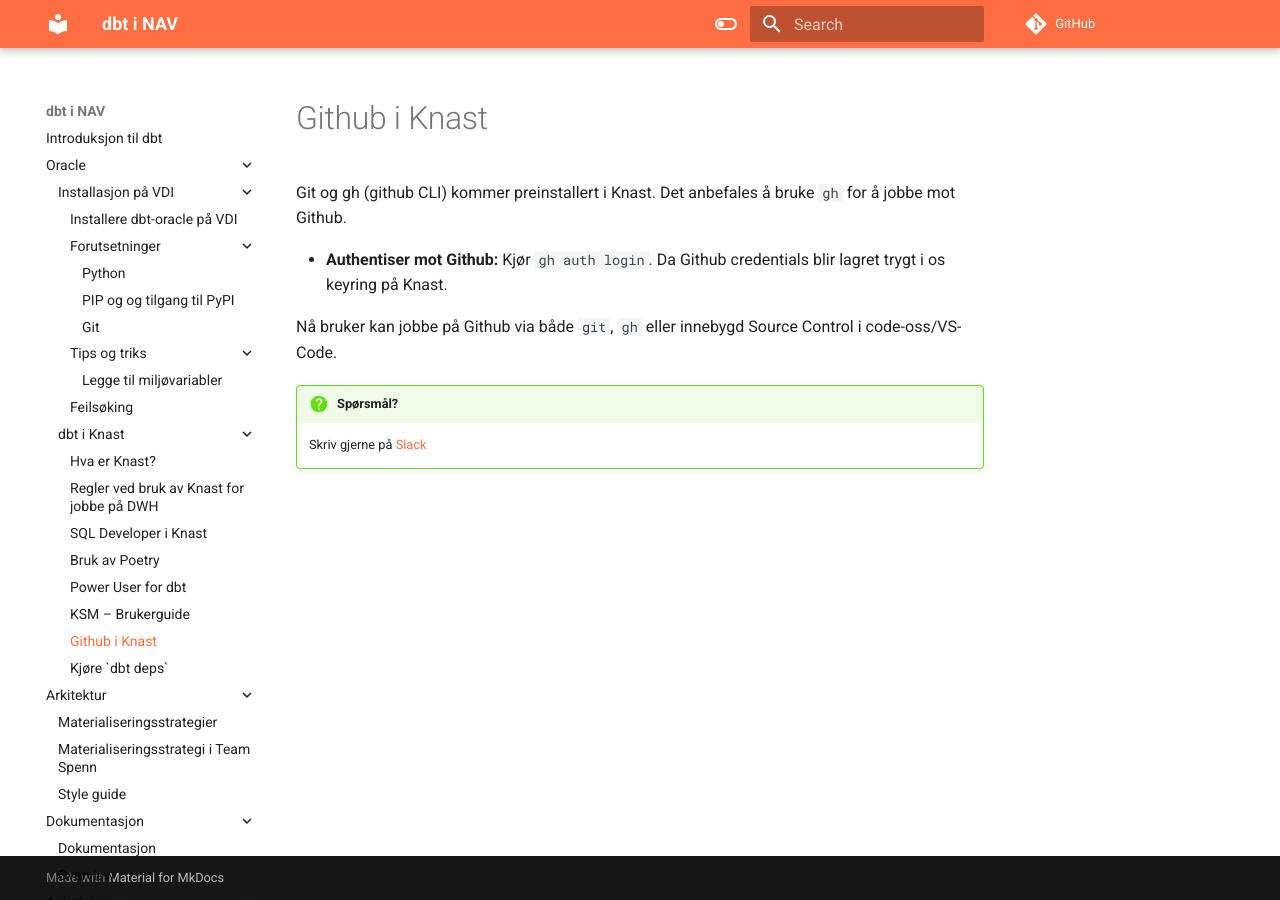
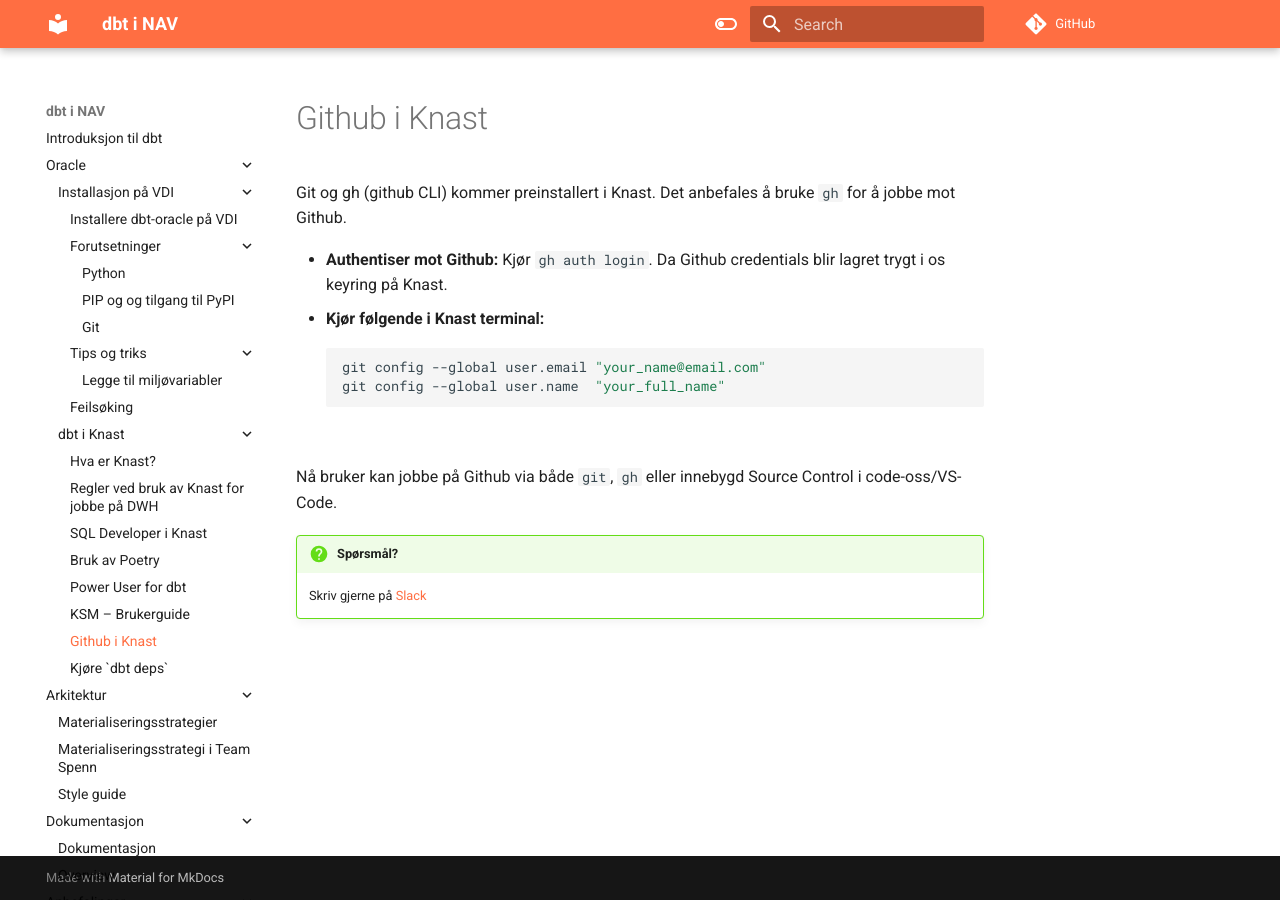
Before and after one commit to navikt/dbt-i-nav, an MkDocs documentation site: the page built from docs/dbt i Knast/Github-i-Knast.md, in a window 1280 px wide. Built offline with MkDocs 1.6.1 and Material for MkDocs 9.7.7, drawn with Linux system fonts in a browser that asks for light colours; comment, search, counter and statistics services are not loaded.

Commit message:
docs: add instructions for configuring Git user details in Knast terminal

````diff
--- a/docs/dbt i Knast/Github-i-Knast.md
+++ b/docs/dbt i Knast/Github-i-Knast.md
@@ -3,6 +3,12 @@
 Det anbefales å bruke `gh` for å jobbe mot Github.
 
 - **Authentiser mot Github:** Kjør `gh auth login`. Da Github credentials blir lagret trygt i os keyring på Knast.
+- **Kjør følgende i Knast terminal:**
+```shell
+git config --global user.email "your_name@email.com"
+git config --global user.name  "your_full_name"
+```
+
 
 Nå bruker kan jobbe på Github via både `git`, `gh` eller innebygd Source Control i code-oss/VS-Code.
 
````
